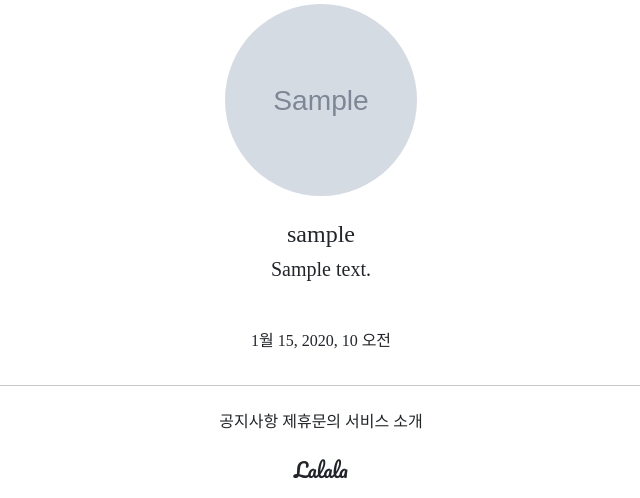
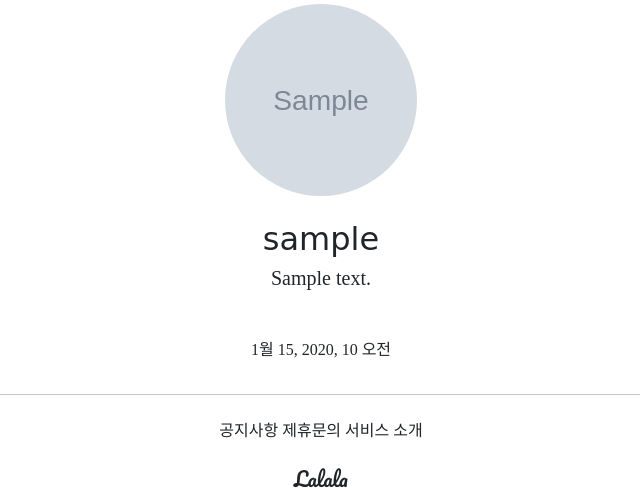
Before and after one commit to sun-hani/gis_2021, a Django app: page /accounts/detail/1 in a window 1280 px wide. Shown: the part 269-767 px from the top of the page, without its empty margins (319-959 px from the left). Run offline with Django 3.2, Linux system fonts and the light colour scheme; tables that the repository leaves empty hold one stand-in row (values such as "Sample post"); grey boxes marked "Sample" are stand-in pictures; parts of the project's set-up code (start-up, migrations or seed data) failed here and were passed over; some libraries are stand-ins or nearby versions; some web fonts are replaced.

Commit message:
0728 commit 1

```diff
--- a/accountapp/templates/accountapp/detail.html
+++ b/accountapp/templates/accountapp/detail.html
@@ -8,12 +8,12 @@
                 <img src="{{ target_user.profile.image.url }}"
                      class="profile_image m-4"
                      alt="profile_image">
-                <h4>{{ target_user.profile.nickname }}</h4>
+                <h2 class="NNS_B">{{ target_user.profile.nickname }}</h2>
                 <h5>{{ target_user.profile.message }}</h5>
             {% else %}
-            <h4>
+            <h2>
                 <a href="{% url 'profileapp:create' %}"></a>
-            </h4>
+            </h2>
             {% endif %}
         </div>
         <div>
--- a/static/base.css
+++ b/static/base.css
@@ -27,3 +27,7 @@
     border-radius: 20rem;
     object-fit: cover;
 }
+
+.NNS_B {
+    font-family: "NanumSquareB", cursive;
+}
```
